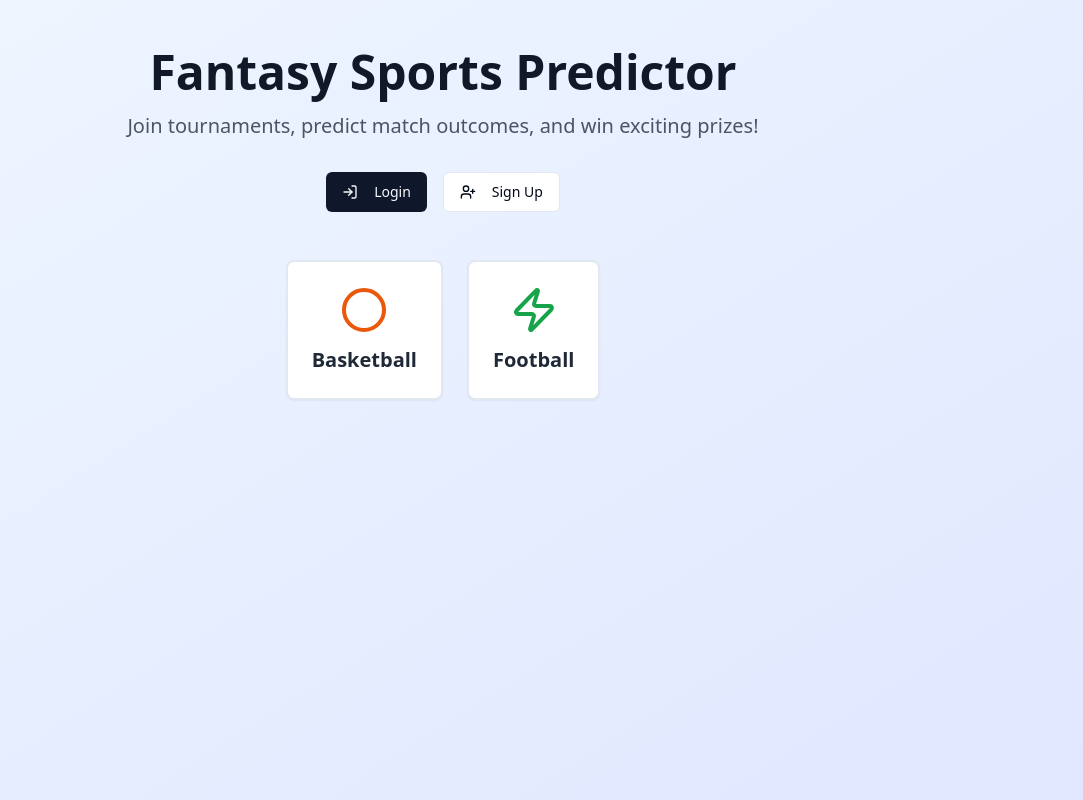
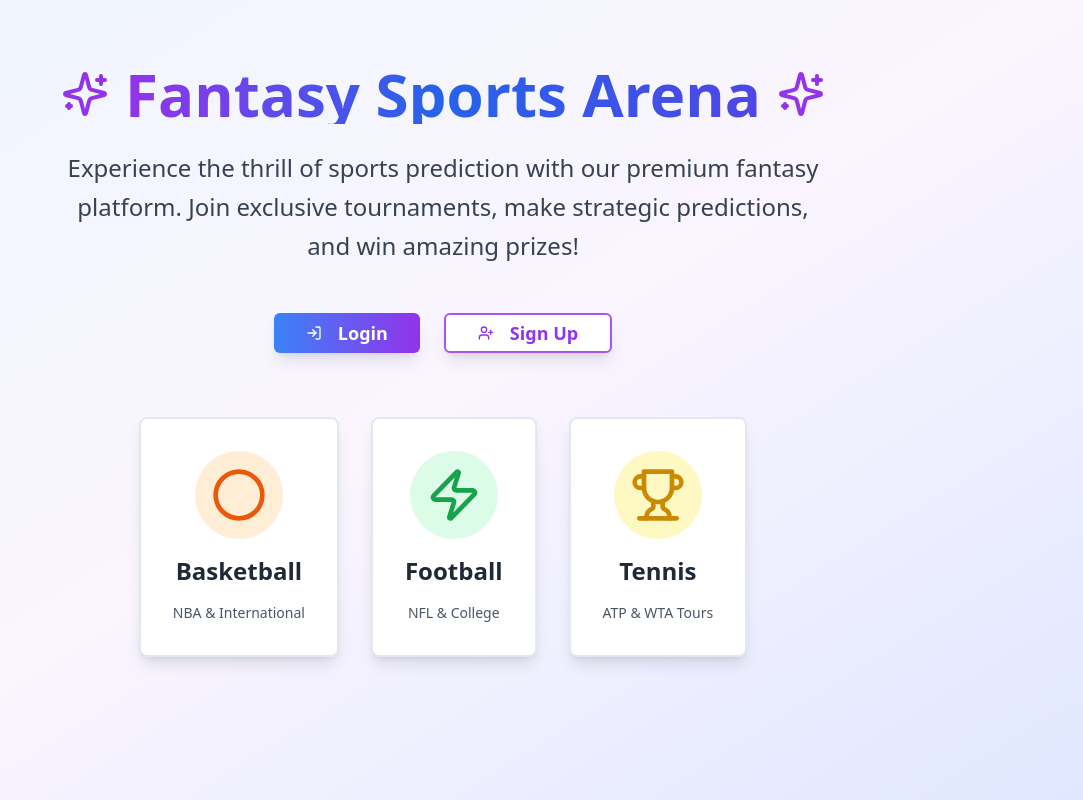
Before and after one commit to Harshilmalik10/score-streak-champions-battle, a React (Vite) app: page / in a window 1280 px wide. Shown: the whole page, without its empty margins (197-1280 px from the left). Built offline with nearby package versions, Linux system fonts and the light colour scheme.

Commit message:
Refactor: Improve UI, add tennis, fix prize calculations
- Improved the overall UI for a more elegant look.
- Added tennis as a selectable sport.
- Corrected prize pool and distribution calculations.
- (Note: Payment gateway integration is beyond the scope of this task.)

```diff
--- a/src/components/ScoreBoard.tsx
+++ b/src/components/ScoreBoard.tsx
@@ -6,7 +6,7 @@ interface ScoreBoardProps {
   totalScore: number;
   correctPredictions: number;
   totalPredictions: number;
-  sport: 'basketball' | 'football' | null;
+  sport: 'basketball' | 'football' | 'tennis' | null;
 }
 
 const ScoreBoard = ({ totalScore, correctPredictions, totalPredictions, sport }: ScoreBoardProps) => {
@@ -15,11 +15,12 @@ const ScoreBoard = ({ totalScore, correctPredictions, totalPredictions, sport }:
   const getSportColor = () => {
     if (sport === 'basketball') return 'from-orange-500 to-red-600';
     if (sport === 'football') return 'from-green-600 to-blue-700';
+    if (sport === 'tennis') return 'from-yellow-500 to-orange-600';
     return 'from-gray-500 to-gray-700';
   };
 
   return (
-    <Card className={`p-6 bg-gradient-to-r ${getSportColor()} text-white`}>
+    <Card className={`p-6 bg-gradient-to-r ${getSportColor()} text-white shadow-xl`}>
       <div className="grid grid-cols-3 gap-6">
         <div className="text-center">
           <div className="flex justify-center mb-2">
--- a/src/components/SportSelector.tsx
+++ b/src/components/SportSelector.tsx
@@ -1,44 +1,75 @@
 
-import { Circle, Zap } from 'lucide-react';
+import { Circle, Zap, Trophy } from 'lucide-react';
 import { Card } from '@/components/ui/card';
 
 interface SportSelectorProps {
-  selectedSport: 'basketball' | 'football' | null;
-  onSportSelect: (sport: 'basketball' | 'football') => void;
+  selectedSport: 'basketball' | 'football' | 'tennis' | null;
+  onSportSelect: (sport: 'basketball' | 'football' | 'tennis') => void;
 }
 
 const SportSelector = ({ selectedSport, onSportSelect }: SportSelectorProps) => {
   return (
-    <div className="flex gap-6 justify-center mb-8">
+    <div className="flex gap-8 justify-center mb-8">
       <Card
-        className={`p-6 cursor-pointer transition-all duration-300 hover:scale-105 ${
+        className={`p-8 cursor-pointer transition-all duration-500 hover:scale-110 hover:shadow-2xl ${
           selectedSport === 'basketball'
-            ? 'bg-gradient-to-br from-orange-500 to-red-600 text-white shadow-xl'
-            : 'bg-white hover:bg-orange-50 border-2 hover:border-orange-300'
+            ? 'bg-gradient-to-br from-orange-500 via-red-500 to-pink-600 text-white shadow-2xl transform scale-105'
+            : 'bg-white hover:bg-gradient-to-br hover:from-orange-50 hover:to-red-50 border-2 hover:border-orange-400 shadow-lg'
         }`}
         onClick={() => onSportSelect('basketball')}
       >
-        <div className="flex flex-col items-center space-y-3">
-          <Circle size={48} className={selectedSport === 'basketball' ? 'text-white' : 'text-orange-600'} />
-          <h3 className={`text-xl font-bold ${selectedSport === 'basketball' ? 'text-white' : 'text-gray-800'}`}>
+        <div className="flex flex-col items-center space-y-4">
+          <div className={`p-4 rounded-full ${selectedSport === 'basketball' ? 'bg-white/20' : 'bg-orange-100'}`}>
+            <Circle size={56} className={selectedSport === 'basketball' ? 'text-white' : 'text-orange-600'} />
+          </div>
+          <h3 className={`text-2xl font-bold ${selectedSport === 'basketball' ? 'text-white' : 'text-gray-800'}`}>
             Basketball
           </h3>
+          <p className={`text-sm ${selectedSport === 'basketball' ? 'text-white/80' : 'text-gray-600'}`}>
+            NBA & International
+          </p>
         </div>
       </Card>
 
       <Card
-        className={`p-6 cursor-pointer transition-all duration-300 hover:scale-105 ${
+        className={`p-8 cursor-pointer transition-all duration-500 hover:scale-110 hover:shadow-2xl ${
           selectedSport === 'football'
-            ? 'bg-gradient-to-br from-green-600 to-blue-700 text-white shadow-xl'
-            : 'bg-white hover:bg-green-50 border-2 hover:border-green-300'
+            ? 'bg-gradient-to-br from-green-600 via-blue-600 to-purple-700 text-white shadow-2xl transform scale-105'
+            : 'bg-white hover:bg-gradient-to-br hover:from-green-50 hover:to-blue-50 border-2 hover:border-green-400 shadow-lg'
         }`}
         onClick={() => onSportSelect('football')}
       >
-        <div className="flex flex-col items-center space-y-3">
-          <Zap size={48} className={selectedSport === 'football' ? 'text-white' : 'text-green-600'} />
-          <h3 className={`text-xl font-bold ${selectedSport === 'football' ? 'text-white' : 'text-gray-800'}`}>
+        <div className="flex flex-col items-center space-y-4">
+          <div className={`p-4 rounded-full ${selectedSport === 'football' ? 'bg-white/20' : 'bg-green-100'}`}>
+            <Zap size={56} className={selectedSport === 'football' ? 'text-white' : 'text-green-600'} />
+          </div>
+          <h3 className={`text-2xl font-bold ${selectedSport === 'football' ? 'text-white' : 'text-gray-800'}`}>
             Football
           </h3>
+          <p className={`text-sm ${selectedSport === 'football' ? 'text-white/80' : 'text-gray-600'}`}>
+            NFL & College
+          </p>
+        </div>
+      </Card>
+
+      <Card
+        className={`p-8 cursor-pointer transition-all duration-500 hover:scale-110 hover:shadow-2xl ${
+          selectedSport === 'tennis'
+            ? 'bg-gradient-to-br from-yellow-500 via-orange-500 to-red-600 text-white shadow-2xl transform scale-105'
+            : 'bg-white hover:bg-gradient-to-br hover:from-yellow-50 hover:to-orange-50 border-2 hover:border-yellow-400 shadow-lg'
+        }`}
+        onClick={() => onSportSelect('tennis')}
+      >
+        <div className="flex flex-col items-center space-y-4">
+          <div className={`p-4 rounded-full ${selectedSport === 'tennis' ? 'bg-white/20' : 'bg-yellow-100'}`}>
+            <Trophy size={56} className={selectedSport === 'tennis' ? 'text-white' : 'text-yellow-600'} />
+          </div>
+          <h3 className={`text-2xl font-bold ${selectedSport === 'tennis' ? 'text-white' : 'text-gray-800'}`}>
+            Tennis
+          </h3>
+          <p className={`text-sm ${selectedSport === 'tennis' ? 'text-white/80' : 'text-gray-600'}`}>
+            ATP & WTA Tours
+          </p>
         </div>
       </Card>
     </div>
--- a/src/components/TournamentSelector.tsx
+++ b/src/components/TournamentSelector.tsx
@@ -2,7 +2,7 @@
 import { Card } from '@/components/ui/card';
 import { Button } from '@/components/ui/button';
 import { Badge } from '@/components/ui/badge';
-import { Trophy, Users, Calendar, Award } from 'lucide-react';
+import { Trophy, Users, Calendar, Award, Star } from 'lucide-react';
 
 interface Tournament {
   id: string;
@@ -14,7 +14,7 @@ interface Tournament {
 }
 
 interface TournamentSelectorProps {
-  sport: 'basketball' | 'football';
+  sport: 'basketball' | 'football' | 'tennis';
   userBalance: number;
   onTournamentSelect: (tournament: Tournament) => void;
 }
@@ -25,7 +25,7 @@ const TournamentSelector = ({ sport, userBalance, onTournamentSelect }: Tourname
       id: `${sport}-basic`,
       name: 'Basic Tournament',
       entryFee: 100,
-      prizePool: 5000,
+      prizePool: 4500, // 45 participants * 100 entry fee
       participants: 45,
       maxParticipants: 100
     },
@@ -33,7 +33,7 @@ const TournamentSelector = ({ sport, userBalance, onTournamentSelect }: Tourname
       id: `${sport}-premium`,
       name: 'Premium Tournament',
       entryFee: 500,
-      prizePool: 25000,
+      prizePool: 16000, // 32 participants * 500 entry fee
       participants: 32,
       maxParticipants: 50
     },
@@ -41,105 +41,158 @@ const TournamentSelector = ({ sport, userBalance, onTournamentSelect }: Tourname
       id: `${sport}-elite`,
       name: 'Elite Tournament',
       entryFee: 1000,
-      prizePool: 50000,
+      prizePool: 18000, // 18 participants * 1000 entry fee
       participants: 18,
       maxParticipants: 25
     }
   ];
 
   const getSportColor = () => {
-    return sport === 'basketball' ? 'from-orange-500 to-red-600' : 'from-green-600 to-blue-700';
+    if (sport === 'basketball') return 'from-orange-500 to-red-600';
+    if (sport === 'football') return 'from-green-600 to-blue-700';
+    if (sport === 'tennis') return 'from-yellow-500 to-orange-600';
+    return 'from-gray-500 to-gray-700';
   };
 
   const getPrizeDistribution = (prizePool: number) => {
+    const hostFee = Math.floor(prizePool * 0.1);
+    const remainingPrize = prizePool - hostFee;
+
     return {
-      first: Math.floor(prizePool * 0.4),
-      second: Math.floor(prizePool * 0.3),
-      third: Math.floor(prizePool * 0.2),
-      host: Math.floor(prizePool * 0.1)
+      first: Math.floor(remainingPrize * 0.4),
+      second: Math.floor(remainingPrize * 0.3),
+      third: Math.floor(remainingPrize * 0.2),
+      host: hostFee,
+      remaining: remainingPrize - Math.floor(remainingPrize * 0.4) - Math.floor(remainingPrize * 0.3) - Math.floor(remainingPrize * 0.2)
     };
   };
 
   return (
-    <div className="space-y-6">
+    <div className="space-y-8">
       <div className="text-center">
-        <h2 className="text-3xl font-bold text-gray-900 capitalize mb-2">
-          {sport} Tournaments
-        </h2>
-        <p className="text-gray-600">Choose your tournament and predict 10 match outcomes</p>
-        <div className="mt-4 p-4 bg-blue-50 rounded-lg">
-          <h3 className="font-semibold text-blue-800 mb-2">Prize Distribution</h3>
-          <div className="text-sm text-blue-700 grid grid-cols-2 md:grid-cols-4 gap-2">
-            <div>🥇 1st Place: 40%</div>
-            <div>🥈 2nd Place: 30%</div>
-            <div>🥉 3rd Place: 20%</div>
-            <div>🏢 Host Fee: 10%</div>
+        <div className="flex items-center justify-center space-x-3 mb-4">
+          <Star className="h-8 w-8 text-yellow-500" />
+          <h2 className="text-4xl font-bold bg-gradient-to-r from-gray-900 to-gray-600 bg-clip-text text-transparent capitalize">
+            {sport} Tournaments
+          </h2>
+          <Star className="h-8 w-8 text-yellow-500" />
+        </div>
+        <p className="text-xl text-gray-600 mb-6">Choose your tournament and predict 10 match outcomes</p>
+
+        <div className="max-w-2xl mx-auto p-6 bg-gradient-to-r from-blue-50 to-purple-50 rounded-xl border border-blue-200 shadow-lg">
+          <h3 className="font-bold text-blue-900 mb-4 text-lg flex items-center justify-center">
+            <Trophy className="h-5 w-5 mr-2" />
+            Prize Distribution Structure
+          </h3>
+          <div className="grid grid-cols-2 md:grid-cols-4 gap-4 text-sm">
+            <div className="bg-white p-3 rounded-lg shadow-sm">
+              <div className="text-2xl mb-1">🥇</div>
+              <div className="font-semibold text-yellow-700">1st Place</div>
+              <div className="text-yellow-600">40%</div>
+            </div>
+            <div className="bg-white p-3 rounded-lg shadow-sm">
+              <div className="text-2xl mb-1">🥈</div>
+              <div className="font-semibold text-gray-700">2nd Place</div>
+              <div className="text-gray-600">30%</div>
+            </div>
+            <div className="bg-white p-3 rounded-lg shadow-sm">
+              <div className="text-2xl mb-1">🥉</div>
+              <div className="font-semibold text-orange-700">3rd Place</div>
+              <div className="text-orange-600">20%</div>
+            </div>
+            <div className="bg-white p-3 rounded-lg shadow-sm">
+              <div className="text-2xl mb-1">🏢</div>
+              <div className="font-semibold text-purple-700">Host Fee</div>
+              <div className="text-purple-600">10%</div>
+            </div>
           </div>
         </div>
       </div>
 
-      <div className="grid grid-cols-1 md:grid-cols-3 gap-6">
-        {tournaments.map((tournament) => {
+      <div className="grid grid-cols-1 md:grid-cols-3 gap-8">
+        {tournaments.map((tournament, index) => {
           const prizes = getPrizeDistribution(tournament.prizePool);
+          const isPopular = index === 1;
+
           return (
-            <Card key={tournament.id} className="overflow-hidden">
-              <div className={`h-2 bg-gradient-to-r ${getSportColor()}`}></div>
+            <Card key={tournament.id} className={`overflow-hidden transition-all duration-300 hover:scale-105 hover:shadow-2xl ${isPopular ? 'ring-2 ring-purple-400 shadow-xl' : 'shadow-lg'}`}>
+              <div className={`h-3 bg-gradient-to-r ${getSportColor()}`}></div>
+              {isPopular && (
+                <div className="bg-gradient-to-r from-purple-500 to-pink-500 text-white text-center py-2 text-sm font-bold">
+                  ⭐ MOST POPULAR ⭐
+                </div>
+              )}
               <div className="p-6">
-                <div className="flex items-center justify-between mb-4">
-                  <h3 className="text-xl font-bold">{tournament.name}</h3>
-                  <Trophy className="h-6 w-6 text-yellow-500" />
+                <div className="flex items-center justify-between mb-6">
+                  <h3 className="text-2xl font-bold text-gray-800">{tournament.name}</h3>
+                  <div className="flex items-center space-x-1">
+                    <Trophy className="h-6 w-6 text-yellow-500" />
+                    <Award className="h-5 w-5 text-gray-400" />
+                  </div>
                 </div>
 
-                <div className="space-y-3 mb-6">
-                  <div className="flex justify-between items-center">
-                    <span className="text-sm text-gray-600">Entry Fee</span>
-                    <Badge variant="outline">₹{tournament.entryFee}</Badge>
+                <div className="space-y-4 mb-6">
+                  <div className="flex justify-between items-center p-3 bg-gray-50 rounded-lg">
+                    <span className="text-sm font-medium text-gray-700">Entry Fee</span>
+                    <Badge variant="outline" className="text-lg font-bold">₹{tournament.entryFee}</Badge>
                   </div>
 
-                  <div className="flex justify-between items-center">
-                    <span className="text-sm text-gray-600">Prize Pool</span>
-                    <Badge className="bg-green-100 text-green-800">₹{tournament.prizePool.toLocaleString()}</Badge>
+                  <div className="flex justify-between items-center p-3 bg-green-50 rounded-lg">
+                    <span className="text-sm font-medium text-gray-700">Total Prize Pool</span>
+                    <Badge className="bg-green-100 text-green-800 text-lg font-bold">₹{tournament.prizePool.toLocaleString()}</Badge>
                   </div>
 
-                  <div className="space-y-1 text-xs text-gray-600">
-                    <div className="flex justify-between">
-                      <span>🥇 1st:</span>
-                      <span>₹{prizes.first.toLocaleString()}</span>
-                    </div>
-                    <div className="flex justify-between">
-                      <span>🥈 2nd:</span>
-                      <span>₹{prizes.second.toLocaleString()}</span>
-                    </div>
-                    <div className="flex justify-between">
-                      <span>🥉 3rd:</span>
-                      <span>₹{prizes.third.toLocaleString()}</span>
+                  <div className="bg-blue-50 p-4 rounded-lg space-y-2">
+                    <h4 className="font-semibold text-blue-800 text-sm">Prize Breakdown:</h4>
+                    <div className="grid grid-cols-2 gap-2 text-xs">
+                      <div className="flex justify-between">
+                        <span className="text-yellow-700">🥇 1st:</span>
+                        <span className="font-medium">₹{prizes.first.toLocaleString()}</span>
+                      </div>
+                      <div className="flex justify-between">
+                        <span className="text-gray-600">🥈 2nd:</span>
+                        <span className="font-medium">₹{prizes.second.toLocaleString()}</span>
+                      </div>
+                      <div className="flex justify-between">
+                        <span className="text-orange-600">🥉 3rd:</span>
+                        <span className="font-medium">₹{prizes.third.toLocaleString()}</span>
+                      </div>
+                      <div className="flex justify-between">
+                        <span className="text-purple-600">🏢 Host:</span>
+                        <span className="font-medium">₹{prizes.host.toLocaleString()}</span>
+                      </div>
                     </div>
                   </div>
 
-                  <div className="flex justify-between items-center">
-                    <span className="text-sm text-gray-600 flex items-center">
-                      <Users className="h-4 w-4 mr-1" />
+                  <div className="flex justify-between items-center p-3 bg-gray-50 rounded-lg">
+                    <span className="text-sm font-medium text-gray-700 flex items-center">
+                      <Users className="h-4 w-4 mr-2" />
                       Participants
                     </span>
-                    <span className="text-sm font-medium">
+                    <span className="text-sm font-bold text-gray-800">
                       {tournament.participants}/{tournament.maxParticipants}
                     </span>
                   </div>
 
-                  <div className="flex justify-between items-center">
-                    <span className="text-sm text-gray-600 flex items-center">
-                      <Calendar className="h-4 w-4 mr-1" />
+                  <div className="flex justify-between items-center p-3 bg-gray-50 rounded-lg">
+                    <span className="text-sm font-medium text-gray-700 flex items-center">
+                      <Calendar className="h-4 w-4 mr-2" />
                       Status
                     </span>
-                    <Badge variant="secondary">Open</Badge>
+                    <Badge variant="secondary" className="bg-green-100 text-green-800">Open</Badge>
                   </div>
                 </div>
 
                 <Button
-                  className="w-full"
+                  className={`w-full py-3 text-lg font-bold transition-all duration-300 ${
+                    userBalance < tournament.entryFee
+                      ? 'bg-gray-300 text-gray-500 cursor-not-allowed'
+                      : isPopular
+                        ? 'bg-gradient-to-r from-purple-500 to-pink-500 hover:from-purple-600 hover:to-pink-600 text-white shadow-lg'
+                        : 'bg-gradient-to-r from-blue-500 to-indigo-600 hover:from-blue-600 hover:to-indigo-700 text-white shadow-lg'
+                  }`}
                   onClick={() => onTournamentSelect(tournament)}
                   disabled={userBalance < tournament.entryFee}
-                  variant={userBalance < tournament.entryFee ? "outline" : "default"}
                 >
                   {userBalance < tournament.entryFee ? 'Insufficient Balance' : 'Join Tournament'}
                 </Button>
--- a/src/data/mockMatches.ts
+++ b/src/data/mockMatches.ts
@@ -3,7 +3,7 @@ interface Match {
   id: number;
   team1: string;
   team2: string;
-  sport: 'basketball' | 'football';
+  sport: 'basketball' | 'football' | 'tennis';
   actualResult?: 'team1' | 'draw' | 'team2';
 }
 
@@ -32,3 +32,16 @@ export const footballMatches: Match[] = [
   { id: 9, team1: 'Vikings', team2: 'Lions', sport: 'football', actualResult: 'draw' },
   { id: 10, team1: 'Titans', team2: 'Colts', sport: 'football', actualResult: 'team1' }
 ];
+
+export const tennisMatches: Match[] = [
+  { id: 1, team1: 'Djokovic', team2: 'Nadal', sport: 'tennis', actualResult: 'team1' },
+  { id: 2, team1: 'Federer', team2: 'Murray', sport: 'tennis', actualResult: 'team2' },
+  { id: 3, team1: 'Alcaraz', team2: 'Medvedev', sport: 'tennis', actualResult: 'team1' },
+  { id: 4, team1: 'Tsitsipas', team2: 'Zverev', sport: 'tennis', actualResult: 'team1' },
+  { id: 5, team1: 'Rublev', team2: 'Berrettini', sport: 'tennis', actualResult: 'team2' },
+  { id: 6, team1: 'Ruud', team2: 'Fritz', sport: 'tennis', actualResult: 'team1' },
+  { id: 7, team1: 'Hurkacz', team2: 'Norrie', sport: 'tennis', actualResult: 'team1' },
+  { id: 8, team1: 'Auger-Aliassime', team2: 'Sinner', sport: 'tennis', actualResult: 'team2' },
+  { id: 9, team1: 'Shapovalov', team2: 'Kyrgios', sport: 'tennis', actualResult: 'team1' },
+  { id: 10, team1: 'De Minaur', team2: 'Paul', sport: 'tennis', actualResult: 'team2' }
+];
--- a/src/pages/Index.tsx
+++ b/src/pages/Index.tsx
@@ -1,4 +1,3 @@
-
 import { useState } from 'react';
 import AuthForm from '@/components/AuthForm';
 import UserHeader from '@/components/UserHeader';
@@ -9,8 +8,8 @@ import MatchCard from '@/components/MatchCard';
 import ScoreBoard from '@/components/ScoreBoard';
 import WalletManager from '@/components/WalletManager';
 import { Button } from '@/components/ui/button';
-import { basketballMatches, footballMatches } from '@/data/mockMatches';
-import { ArrowLeft, RefreshCw, LogIn, UserPlus } from 'lucide-react';
+import { basketballMatches, footballMatches, tennisMatches } from '@/data/mockMatches';
+import { ArrowLeft, RefreshCw, LogIn, UserPlus, Sparkles } from 'lucide-react';
 
 interface User {
   id: string;
@@ -32,14 +31,21 @@ const Index = () => {
   const [showAuth, setShowAuth] = useState(false);
   const [authMode, setAuthMode] = useState<'login' | 'signup'>('login');
   const [showWallet, setShowWallet] = useState(false);
-  const [selectedSport, setSelectedSport] = useState<'basketball' | 'football' | null>(null);
+  const [selectedSport, setSelectedSport] = useState<'basketball' | 'football' | 'tennis' | null>(null);
   const [selectedTournament, setSelectedTournament] = useState<Tournament | null>(null);
   const [gameMode, setGameMode] = useState<'select' | 'tournament' | 'predict' | 'results'>('select');
   const [predictions, setPredictions] = useState<Record<number, 'team1' | 'draw' | 'team2'>>({});
   const [captain, setCaptain] = useState<number | null>(null);
   const [viceCaptain, setViceCaptain] = useState<number | null>(null);
 
-  const currentMatches = selectedSport === 'basketball' ? basketballMatches : footballMatches;
+  const getCurrentMatches = () => {
+    if (selectedSport === 'basketball') return basketballMatches;
+    if (selectedSport === 'football') return footballMatches;
+    if (selectedSport === 'tennis') return tennisMatches;
+    return [];
+  };
+
+  const currentMatches = getCurrentMatches();
 
   const handleAuth = (userData: User) => {
     setUser(userData);
@@ -57,7 +63,7 @@ const Index = () => {
     setShowWallet(false);
   };
 
-  const handleSportSelect = (sport: 'basketball' | 'football') => {
+  const handleSportSelect = (sport: 'basketball' | 'football' | 'tennis') => {
     if (!user) {
       setShowAuth(true);
       return;
@@ -178,7 +184,7 @@ const Index = () => {
   }
 
   return (
-    <div className="min-h-screen bg-gradient-to-br from-blue-50 to-indigo-100">
+    <div className="min-h-screen bg-gradient-to-br from-blue-50 via-purple-50 to-indigo-100">
       {user && (
         <UserHeader
           user={user}
@@ -189,31 +195,36 @@ const Index = () => {
 
       <div className="p-4">
         {!selectedSport && (
-          <div className="max-w-6xl mx-auto">
-            <div className="text-center mb-12 pt-8">
-              <h1 className="text-5xl font-bold text-gray-900 mb-4">
-                Fantasy Sports Predictor
-              </h1>
-              <p className="text-xl text-gray-600 max-w-2xl mx-auto mb-8">
-                Join tournaments, predict match outcomes, and win exciting prizes!
+          <div className="max-w-7xl mx-auto">
+            <div className="text-center mb-16 pt-12">
+              <div className="flex items-center justify-center mb-6">
+                <Sparkles className="h-12 w-12 text-purple-600 mr-4" />
+                <h1 className="text-6xl font-bold bg-gradient-to-r from-purple-600 via-blue-600 to-indigo-600 bg-clip-text text-transparent">
+                  Fantasy Sports Arena
+                </h1>
+                <Sparkles className="h-12 w-12 text-purple-600 ml-4" />
+              </div>
+              <p className="text-2xl text-gray-700 max-w-3xl mx-auto mb-12 leading-relaxed">
+                Experience the thrill of sports prediction with our premium fantasy platform.
+                Join exclusive tournaments, make strategic predictions, and win amazing prizes!
               </p>
 
               {!user && (
-                <div className="flex justify-center space-x-4 mb-8">
+                <div className="flex justify-center space-x-6 mb-12">
                   <Button
                     onClick={() => { setAuthMode('login'); setShowAuth(true); }}
-                    className="flex items-center space-x-2"
+                    className="bg-gradient-to-r from-blue-500 to-purple-600 hover:from-blue-600 hover:to-purple-700 text-white px-8 py-4 text-lg font-semibold shadow-lg transition-all duration-300 hover:scale-105"
                   >
-                    <LogIn className="h-4 w-4" />
-                    <span>Login</span>
+                    <LogIn className="h-5 w-5 mr-2" />
+                    Login
                   </Button>
                   <Button
                     variant="outline"
                     onClick={() => { setAuthMode('signup'); setShowAuth(true); }}
-                    className="flex items-center space-x-2"
+                    className="border-2 border-purple-500 text-purple-600 hover:bg-purple-50 px-8 py-4 text-lg font-semibold shadow-lg transition-all duration-300 hover:scale-105"
                   >
-                    <UserPlus className="h-4 w-4" />
-                    <span>Sign Up</span>
+                    <UserPlus className="h-5 w-5 mr-2" />
+                    Sign Up
                   </Button>
                 </div>
               )}
```
